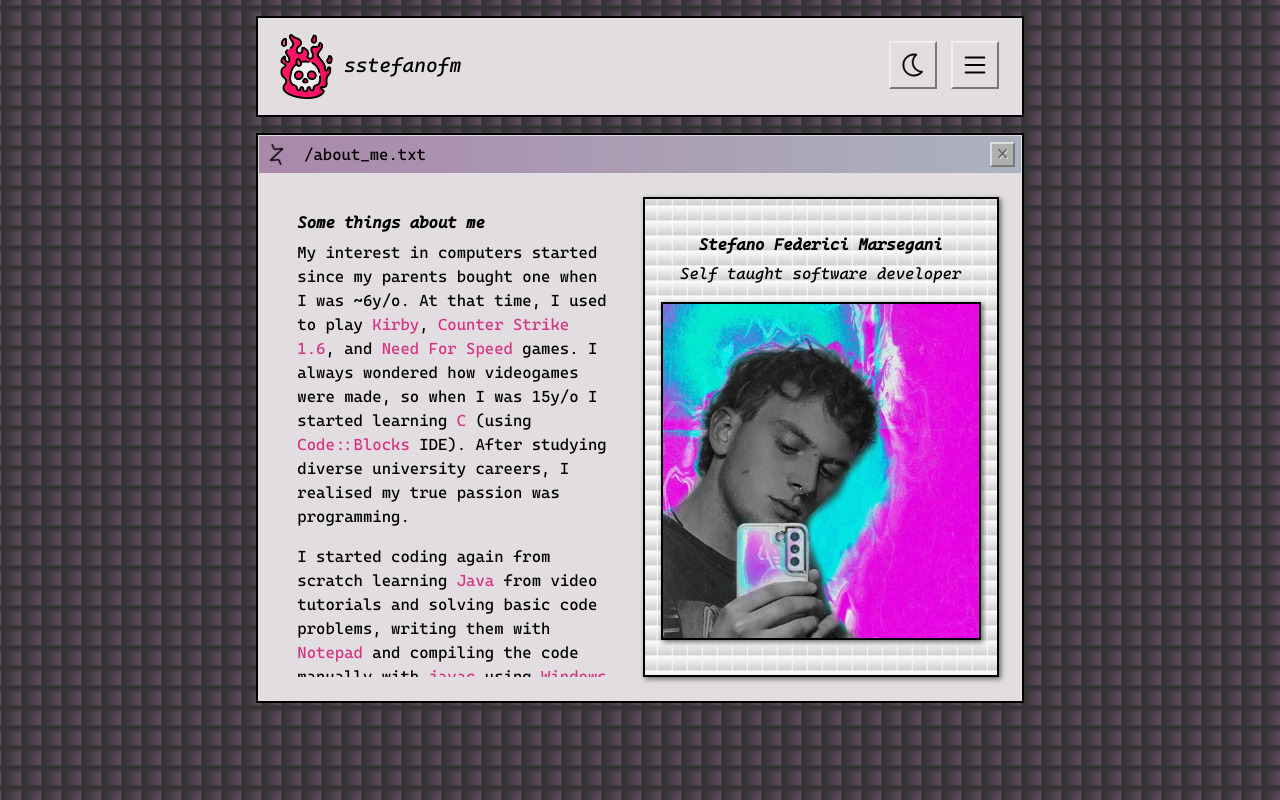
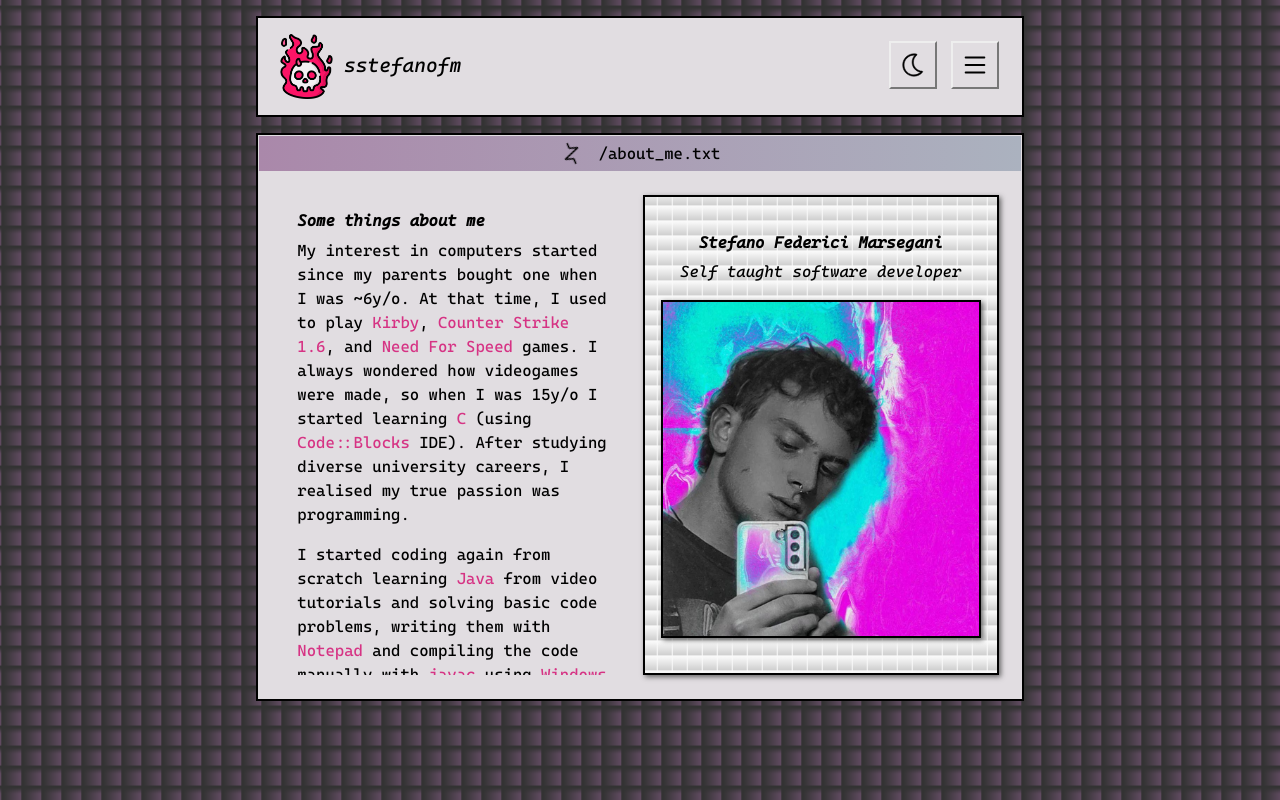
Before and after one commit to sstefanofm/sstefanofm.github.io, a React (Create React App) app: page /about in a window 1280 px wide. Built offline with nearby package versions, Linux system fonts and the light colour scheme.

Commit message:
Slightly changed styles

```diff
--- a/src/components/Topbar/Topbar.css
+++ b/src/components/Topbar/Topbar.css
@@ -5,7 +5,7 @@
   align-items: center;
   padding: 6px;
   margin: 1px;
-  width: 100%;
+  width: calc(100% - 2px);
 }
 
 .Topbar--Light {
@@ -13,7 +13,7 @@
 }
 
 .Topbar--Dark {
-  background: linear-gradient(to right, #333, #828);
+  background: linear-gradient(to left, #7b829f, #848);
 }
 
 .Topbar__Info {
@@ -29,15 +29,17 @@
   font-size: 1em;
 }
 
-.Topbar__Item {
+.Topbar__Buttons__Left,
+.Topbar__Buttons__Right {
   display: flex;
-  justify-content: center;
-  align-items: center;
-  height: 25px;
-  width: 25px;
-  font-size: 1.2em;
+  flex-direction: row;
 }
 
-.Topbar__Item--Dark {
-  color: #fff;
+.Topbar__Buttons__Left > * {
+  font-size: 0.88em !important;
+  margin-right: 5px;
 }
+
+.Topbar__Buttons__Right > * {
+  margin-left: 5px;
+}
--- /dev/null
+++ b/src/components/Topbar/TopbarButton.css
@@ -0,0 +1,12 @@
+.TopbarButton {
+  display: flex;
+  justify-content: center;
+  align-items: center;
+  height: 25px;
+  width: 25px;
+  font-size: 1.2em;
+}
+
+.TopbarButton--Dark {
+  color: #fff;
+}
--- /dev/null
+++ b/src/components/Topbar/TopbarButton.jsx
@@ -0,0 +1,22 @@
+import './TopbarButton.css'
+import Button from '../Button'
+import ThemeContext from '../../context/ThemeContext'
+
+import { useContext } from 'react'
+
+const TopbarButton = ({ visible = true, onclick = () => {}, children }) => {
+  if (visible) {
+    const { theme } = useContext(ThemeContext)
+
+    return (
+      <Button
+        onclick={onclick}
+        classes={`TopbarButton TopbarButton--${theme}`}
+      >
+        {children}
+      </Button>
+    )
+  }
+}
+
+export default TopbarButton
--- a/src/components/Topbar/index.jsx
+++ b/src/components/Topbar/index.jsx
@@ -1,6 +1,6 @@
 import './Topbar.css'
 import ThemeContext from '../../context/ThemeContext'
-import Button from '../Button'
+import TopbarButton from './TopbarButton'
 
 import { useContext } from 'react'
 
@@ -15,9 +15,10 @@ const renderTitle = title => {
 
 const Topbar = ({
   title = { enabled: false, text: 'topbar', extension: 'txt' },
+  back = { enabled: false, onclick: () => {} },
   close = {
     enabled: false,
-    setState: () => {},
+    onclick: () => {},
   },
   children,
 }) => {
@@ -25,18 +26,27 @@ const Topbar = ({
 
   return (
     <div className={`Topbar Topbar--${theme}`}>
+      <div className='Topbar__Buttons__Left'>
+        <TopbarButton
+          visible={back.enabled}
+          setState={back.setState}
+        >
+          &lt;-
+        </TopbarButton>
+      </div>
       <div className='Topbar__Info'>
         {children /* typically an icon */}
         {renderTitle(title)}
       </div>
-      <div className='Topbar__Buttons'>
-        <Button
-          onclick={() => close.setState(true)}
-          disabled={!close.enabled}
-          classes={`Topbar__Item Topbar__Item--${theme}`}
+      <div className='Topbar__Buttons__Right'>
+        <TopbarButton visible={false}>_</TopbarButton>
+        <TopbarButton visible={false}>▢</TopbarButton>
+        <TopbarButton
+          visible={close.enabled}
+          onclick={close.onclick}
         >
           ×
-        </Button>
+        </TopbarButton>
       </div>
     </div>
   )
```
